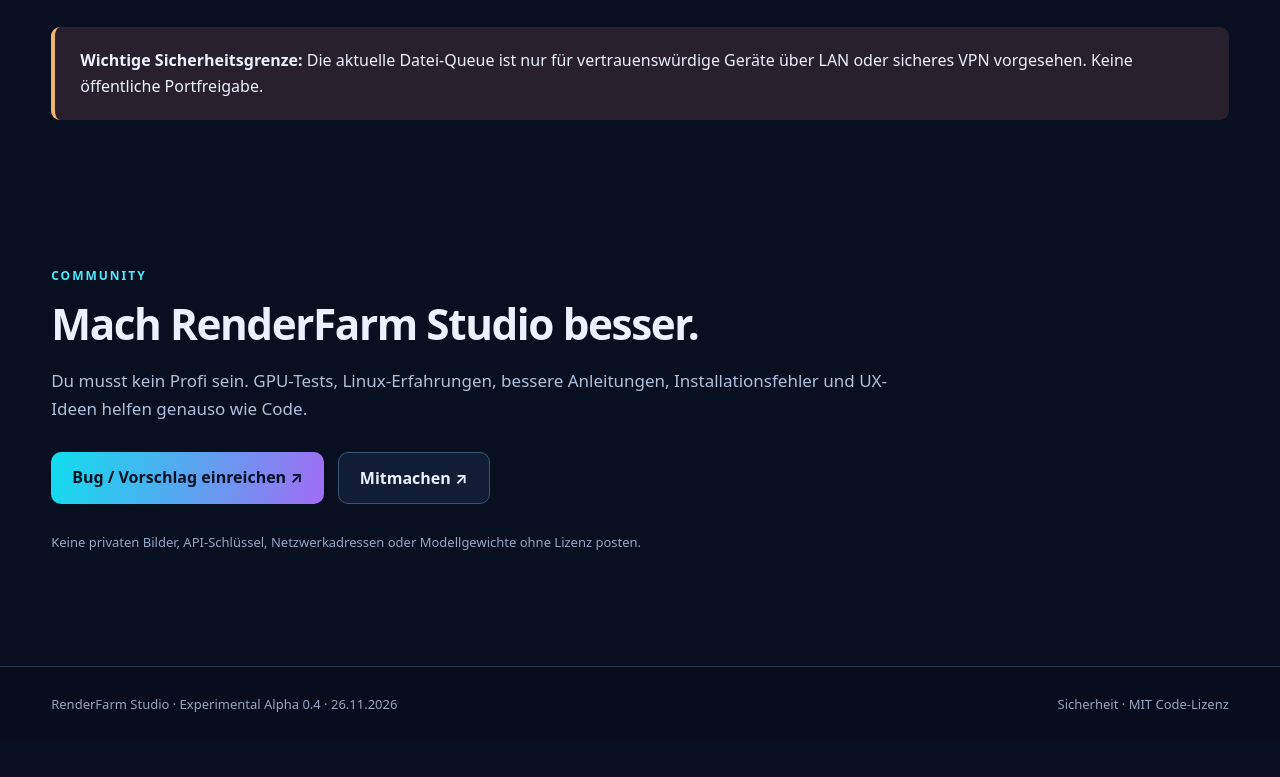
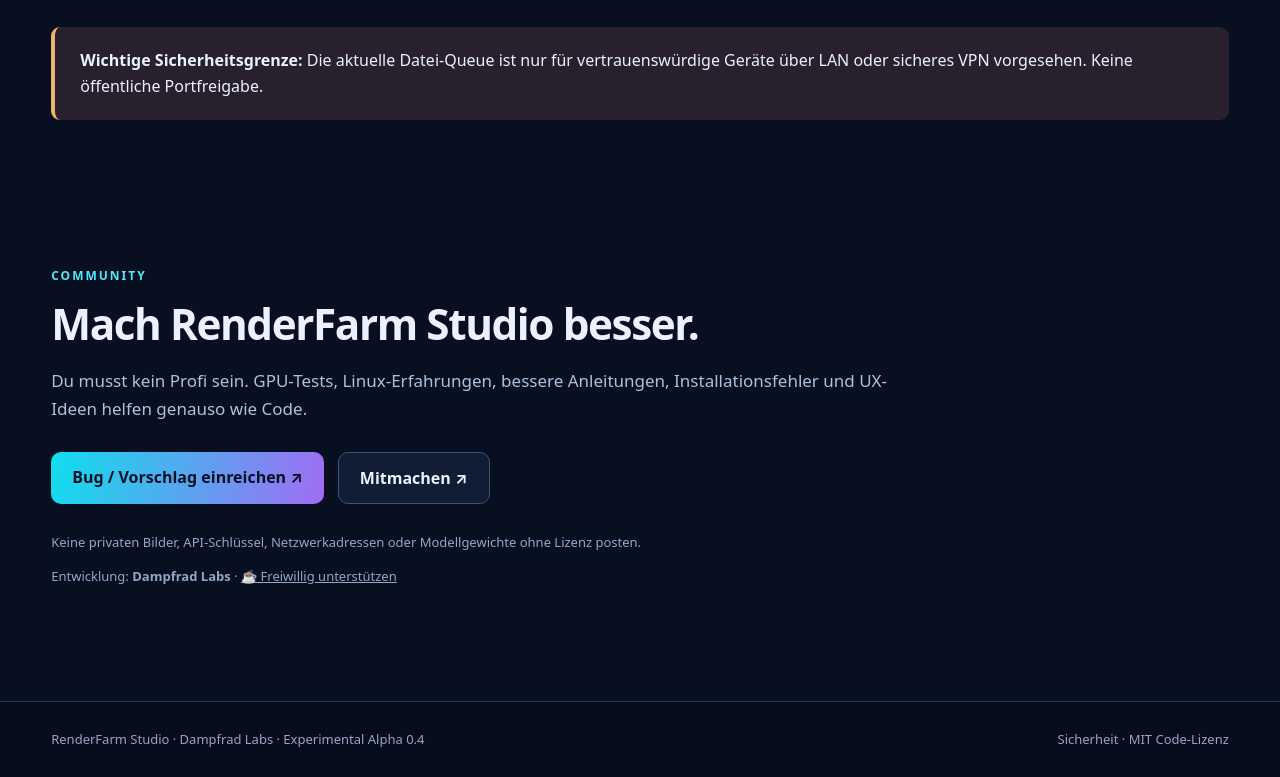
Before and after one commit to derstyle/RenderFarm-Studio, a plain HTML site: page docs/index.html in a window 1280 px wide. Shown: the part 4525-5302 px from the top of the page. Before the commit the page ends 5268 px from the top, so only its background shows below. Drawn offline with Linux system fonts and the light colour scheme.

Commit message:
site: add Dampfrad Labs credit and support link

```diff
--- a/docs/index.html
+++ b/docs/index.html
@@ -16,6 +16,6 @@
 <section class="wrap section" id="hardware"><p class="section-label">HARDWARE FÜR EINSTEIGER</p><h2>Mehr GPU-Power bedeutet mehr Freiheiten – nicht automatisch schönere Videos.</h2><p class="intro">Entscheidend sind GPU, VRAM, RAM, SSD, ComfyUI, Modell und Workflow. Klicke eine VRAM-Klasse an.</p><div class="segmented" role="group" aria-label="VRAM-Klassen"><button type="button" data-tier="small" class="active" aria-pressed="true">6–8 GB</button><button type="button" data-tier="medium" aria-pressed="false">12–16 GB</button><button type="button" data-tier="large" aria-pressed="false">24+ GB</button></div><div class="info"><h3 id="tier-title">Kleine GPU · 6–8 GB VRAM</h3><p id="tier-detail">Kürzere Clips und sparsame Modelle als Einstieg. RAM-Offloading kann zu längeren Wartezeiten führen. Echte Kompatibilität bleibt workflowabhängig.</p><span>Illustrativer Vergleich, keine gemessenen Benchmark-Werte.</span></div><figure><img src="assets/gpu-klassen.svg" alt="Drei GPU-Klassen im Vergleich, ohne erfundene Messwerte" loading="lazy"/><figcaption>Infografik: kleine, mittlere und große VRAM-Klassen.</figcaption></figure><p class="more"><a href="https://github.com/derstyle/RenderFarm-Studio/blob/main/docs/HARDWARE.md">GPU, VRAM, RAM und SSD verständlich erklärt ↗</a></p></section>
 <section class="wrap section" id="models"><p class="section-label">MODELLHUB & COMFYUI</p><h2>Das richtige Modell für den richtigen Job.</h2><p class="intro">Ein Modell im Katalog heißt nicht, dass sein Renderadapter bereits produktionsreif ist.</p><div class="grid two"><article class="card"><span class="tag good">Experimental</span><h3>Wan 2.2 TI2V 5B</h3><p>Text/Bild zu Video. Erster Testpfad für GPU-Videogenerierung; echten Praxistest noch nachholen.</p></article><article class="card"><span class="tag warn">Adapter fehlt</span><h3>Wan 2.2 I2V / T2V 14B</h3><p>Größere Video-Checkpoints. Download-Katalog vorhanden, Renderprofil noch nicht freigegeben.</p></article><article class="card"><span class="tag">Bildmodelle</span><h3>SDXL / FLUX.1-dev</h3><p>Modellgewichte, Lizenzen und Zugangsvoraussetzungen unterscheiden sich. 🔒 kann Zugang statt Kauf bedeuten.</p></article><article class="card"><span class="tag warn">Separat gekennzeichnet</span><h3>18+-Spezialmodelle</h3><p>Eigene Katalogkategorie. Die vollständige technische Trennung von Projekttrainingsdaten ist noch geplant.</p></article></div><figure><img src="assets/modelle.svg" alt="Modellvergleich als Illustration" loading="lazy"/><figcaption>Einordnung der Modellfamilien – keine Qualitätsrangliste.</figcaption></figure><p class="more"><a href="https://github.com/derstyle/RenderFarm-Studio/blob/main/docs/MODELLE.md">Modellübersicht und Quellen ↗</a></p></section>
 <section class="wrap section" id="roadmap"><p class="section-label">ENTWICKLUNGSSTAND</p><h2>Ehrlicher Status statt Werbeversprechen.</h2><div class="grid three"><article class="card"><span class="tag good">Implementiert</span><h3>Gemeinsame Basis</h3><p>Rollenauswahl, lokale Hardware-Erkennung, Queue, Worker-Basis und Modellkatalog.</p></article><article class="card"><span class="tag warn">Praxisprüfung offen</span><h3>Erster GPU-Clip</h3><p>ComfyUI, Wan 2.2 5B und echter Videoexport müssen auf Hardware bestätigt werden.</p></article><article class="card"><span class="tag">Geplant</span><h3>Release-Reife</h3><p>Native Installer, sichere Updatefreigaben, Projektgedächtnis und vollständige Regiewerkzeuge.</p></article></div><div class="warning"><strong>Wichtige Sicherheitsgrenze:</strong> Die aktuelle Datei-Queue ist nur für vertrauenswürdige Geräte über LAN oder sicheres VPN vorgesehen. Keine öffentliche Portfreigabe.</div></section>
-<section class="wrap section" id="join"><p class="section-label">COMMUNITY</p><h2>Mach RenderFarm Studio besser.</h2><p class="intro">Du musst kein Profi sein. GPU-Tests, Linux-Erfahrungen, bessere Anleitungen, Installationsfehler und UX-Ideen helfen genauso wie Code.</p><div class="actions"><a class="btn prime" href="https://github.com/derstyle/RenderFarm-Studio/issues">Bug / Vorschlag einreichen ↗</a><a class="btn secondary" href="https://github.com/derstyle/RenderFarm-Studio/blob/main/CONTRIBUTING.md">Mitmachen ↗</a></div><p class="small">Keine privaten Bilder, API-Schlüssel, Netzwerkadressen oder Modellgewichte ohne Lizenz posten.</p></section>
-</main><footer><div class="wrap foot"><span>RenderFarm Studio · Experimental Alpha 0.4 · 26.11.2026</span><span><a href="https://github.com/derstyle/RenderFarm-Studio/blob/main/SECURITY.md">Sicherheit</a> · <a href="https://github.com/derstyle/RenderFarm-Studio/blob/main/LICENSE">MIT Code-Lizenz</a></span></div></footer><script src="site.js" defer></script>
+<section class="wrap section" id="join"><p class="section-label">COMMUNITY</p><h2>Mach RenderFarm Studio besser.</h2><p class="intro">Du musst kein Profi sein. GPU-Tests, Linux-Erfahrungen, bessere Anleitungen, Installationsfehler und UX-Ideen helfen genauso wie Code.</p><div class="actions"><a class="btn prime" href="https://github.com/derstyle/RenderFarm-Studio/issues">Bug / Vorschlag einreichen ↗</a><a class="btn secondary" href="https://github.com/derstyle/RenderFarm-Studio/blob/main/CONTRIBUTING.md">Mitmachen ↗</a></div><p class="small">Keine privaten Bilder, API-Schlüssel, Netzwerkadressen oder Modellgewichte ohne Lizenz posten.</p><p class="small">Entwicklung: <strong>Dampfrad Labs</strong> · <a href="https://buymeacoffee.com/timmeyerdea" target="_blank" rel="noopener noreferrer">☕ Freiwillig unterstützen</a></p></section>
+</main><footer><div class="wrap foot"><span>RenderFarm Studio · Dampfrad Labs · Experimental Alpha 0.4</span><span><a href="https://github.com/derstyle/RenderFarm-Studio/blob/main/SECURITY.md">Sicherheit</a> · <a href="https://github.com/derstyle/RenderFarm-Studio/blob/main/LICENSE">MIT Code-Lizenz</a></span></div></footer><script src="site.js" defer></script>
 </body></html>
```
